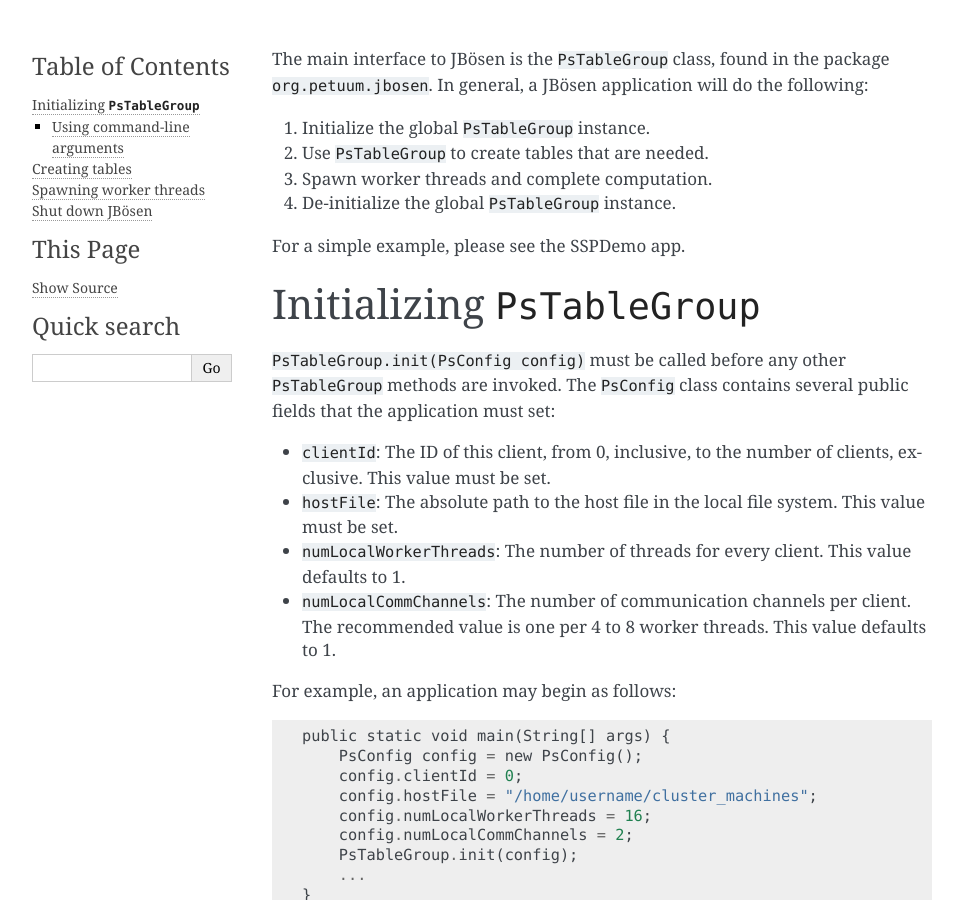
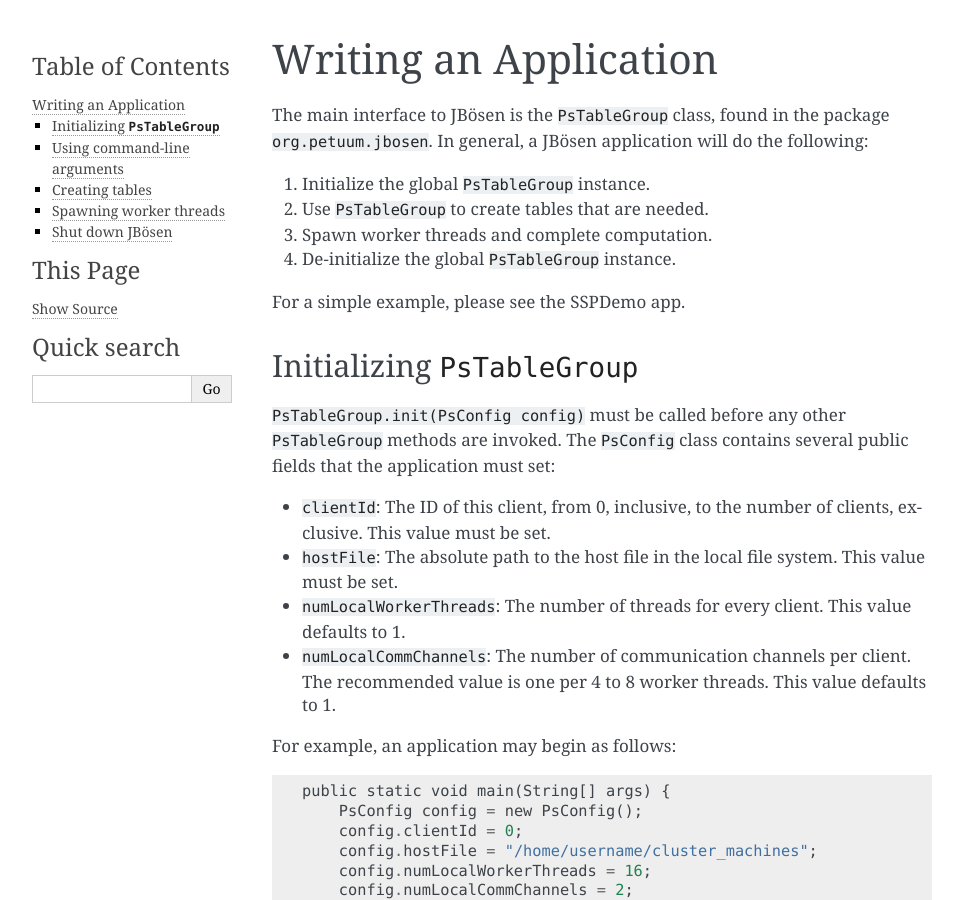
Before and after one commit to sailing-pmls/jbosen, a Sphinx documentation site: the page built from docs/writing.md, in a window 1280 px wide and 900 px high. Shown: the whole window, without its empty margins (148-1111 px from the left). Built offline with Sphinx 7.4.7, drawn with Linux system fonts in a browser that asks for light colours.

Commit message:
Update writing.md

```diff
--- a/docs/writing.md
+++ b/docs/writing.md
@@ -1,3 +1,5 @@
+# Writing an Application
+
 The main interface to JBösen is the `PsTableGroup` class, found in the package `org.petuum.jbosen`. In general, a JBösen application will do the following:
 
 1. Initialize the global `PsTableGroup` instance.
@@ -28,7 +30,7 @@
         ...
     }
 
-### Using command-line arguments
+## Using command-line arguments
 
 For convenience, it is also possible to automatically fill out a `PsConfig` object by parsing command line arguments:
 
```
